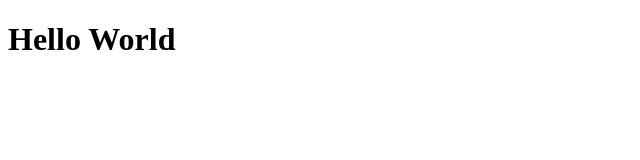
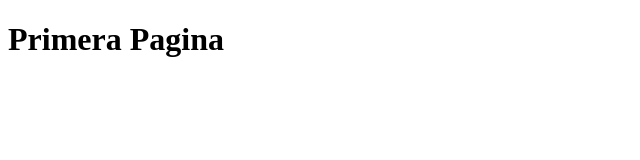
Before and after one commit to NarvaezE/Pagina-html-y-css, a plain HTML site: page index.html in a window 1280 px wide. Shown: the whole page, without its empty margins (0-640 px from the left). Drawn offline with Linux system fonts and the light colour scheme.

Commit message:
Ahora el index.html tiene codigo html

```diff
--- a/index.html
+++ b/index.html
@@ -7,6 +7,6 @@
     <title>Document</title>
 </head>
 <body>
-    <h1>Hello World</h1>
+    <h1>Primera Pagina</h1>
 </body>
 </html>
```
